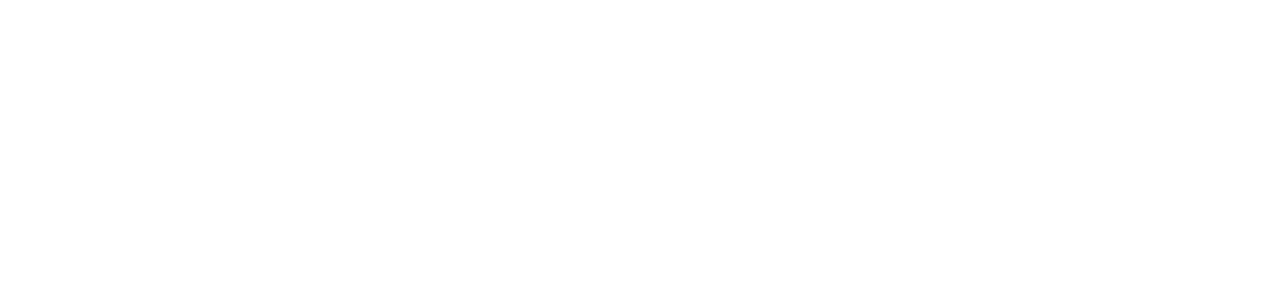
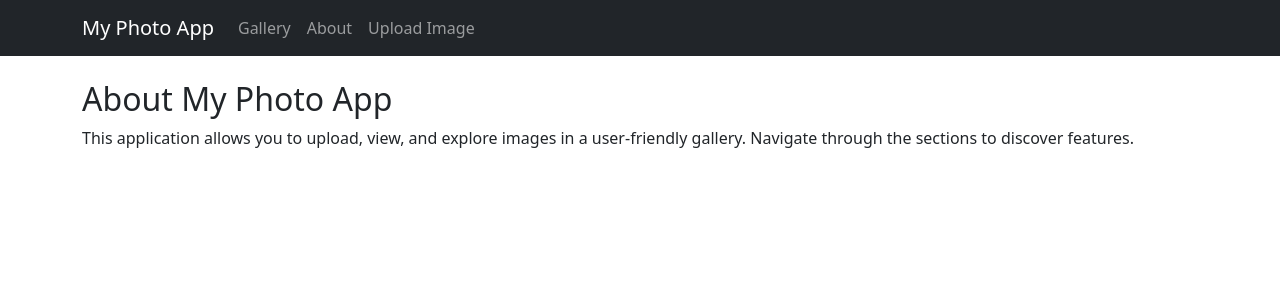
Before and after one commit to Nadav-Imergreen/eliyashauli, a React (Create React App) app: page /about in a window 1280 px wide. Before the commit this address had no page. Shown: the top 300 px of the page. Built offline with nearby package versions, Linux system fonts and the light colour scheme.

Commit message:
with Navbar

```diff
--- a/src/App.js
+++ b/src/App.js
@@ -1,20 +1,33 @@
-import './App.css';
-import UploadPhoto from './components/UploadPhoto';
-import Gallery from './components/Gallery';
-//import StoreNavbar from './components/StoreNavbar';
-import { BrowserRouter, Route, Routes } from 'react-router-dom';
+import React from "react";
+import { BrowserRouter as Router, Route, Routes } from "react-router-dom";
+import { Container, Nav, Navbar } from "react-bootstrap";
+import Gallery from "./components/Gallery";
+import UploadPhoto from "./components/UploadPhoto";
+import About from "./components/About";
 
 function App() {
     return (
-        <>
-            <BrowserRouter>
-                {/*<StoreNavbar />*/}
-                <Routes>
-                    <Route path="/" element={<Gallery />} />
-                    <Route path="/upload_photo" element={<UploadPhoto />} />
-                </Routes>
-            </BrowserRouter>
-        </>
+        <Router>
+            <Navbar bg="dark" variant="dark" expand="lg" sticky="top">
+                <Container>
+                    <Navbar.Brand href="/">My Photo App</Navbar.Brand>
+                    <Navbar.Toggle aria-controls="basic-navbar-nav" />
+                    <Navbar.Collapse id="basic-navbar-nav">
+                        <Nav className="me-auto">
+                            <Nav.Link href="/">Gallery</Nav.Link>
+                            <Nav.Link href="/about">About</Nav.Link>
+                            <Nav.Link href="/upload">Upload Image</Nav.Link>
+                        </Nav>
+                    </Navbar.Collapse>
+                </Container>
+            </Navbar>
+
+            <Routes>
+                <Route path="/" element={<Gallery />} />
+                <Route path="/about" element={<About />} />
+                <Route path="/upload" element={<UploadPhoto />} />
+            </Routes>
+        </Router>
     );
 }
 
--- /dev/null
+++ b/src/components/About.js
@@ -0,0 +1,16 @@
+import React from "react";
+import { Container } from "react-bootstrap";
+
+function About() {
+    return (
+        <Container className="mt-4">
+            <h2>About My Photo App</h2>
+            <p>
+                This application allows you to upload, view, and explore images in a user-friendly gallery.
+                Navigate through the sections to discover features.
+            </p>
+        </Container>
+    );
+}
+
+export default About;
--- a/src/components/ResulteTable.js
+++ b/src/components/ResulteTable.js
@@ -1,17 +1,69 @@
 import React from "react";
 import { Row, Col, Container } from "react-bootstrap";
 import ImageCard from "./ImageCard";
+import { Modal, Button } from "react-bootstrap";
+import { useState } from 'react';
 
 function ResultsTable({ searchResults }) {
 
+
+    const [selectedIndex, setSelectedIndex] = useState(null);
+
+    const handleSelect = (index) => {
+        setSelectedIndex(index);
+    };
+
+    const handleNext = () => {
+        if (selectedIndex < searchResults.length - 1) {
+            setSelectedIndex(selectedIndex + 1);
+        }
+    };
+
+    const handlePrevious = () => {
+        if (selectedIndex > 0) {
+            setSelectedIndex(selectedIndex - 1);
+        }
+    };
+
     return (
+       <React.Fragment >
         <Container>
             <Row xs={1} sm={2} md={3} lg={4} className="g-4">
-                {searchResults.map((image) => (
-                    <ImageCard key={image.id} image={image} />
+                    {searchResults.map((image, index) => (
+                        <div onClick={() => handleSelect(index)}>
+                            <ImageCard key={image.id} image={image} />
+                        </div>
                 ))}
             </Row>
-        </Container>
+            </Container>
+
+        {/* Modal for Detailed View */ }
+    {
+        selectedIndex !== null && (
+            <Modal show={true} onHide={() => setSelectedIndex(null)} centered>
+                <Modal.Header closeButton>
+                    <Modal.Title>{searchResults[selectedIndex].name}</Modal.Title>
+                </Modal.Header>
+                <Modal.Body>
+                    <img
+                        src={searchResults[selectedIndex].url}
+                        alt={searchResults[selectedIndex].name || "Image"}
+                        style={{ width: "100%", height: "auto" }}
+                    />
+                    <p>{searchResults[selectedIndex].description}</p>
+                </Modal.Body>
+                <Modal.Footer>
+                    <Button variant="secondary" onClick={handlePrevious} disabled={selectedIndex === 0}>
+                        Previous
+                    </Button>
+                    <Button variant="secondary" onClick={handleNext} disabled={selectedIndex === searchResults.length - 1}>
+                        Next
+                    </Button>
+                </Modal.Footer>
+            </Modal>
+        )
+            }
+        </React.Fragment>
     );
 }
 
--- a/src/components/imageCard.js
+++ b/src/components/imageCard.js
@@ -9,13 +9,15 @@ function ImageCard({ image }) {
                     variant="top"
                     src={image.url}
                     alt={image.name || "Image"}
-                    style={{ height: "200px", objectFit: "cover" }}
+                    style={{
+                        width: "100%",
+                        height: "auto",
+                        objectFit: "contain", // Ensures the entire image fits within the card
+                        objectPosition: "center" // Centers the image
+                    }}
                 />
                 <Card.Body>
                     <Card.Title>{image.name || "Untitled"}</Card.Title>
-                    <Card.Text>
-                        {image.description || "No description available"}
-                    </Card.Text>
                 </Card.Body>
             </Card>
         </Col>
--- a/src/services/imagesStorage.js
+++ b/src/services/imagesStorage.js
@@ -2,7 +2,6 @@
 import { getDownloadURL, ref as storageRef, uploadBytes } from "firebase/storage";
 import { db, storage } from "./config";
 import { getDocs, addDoc, collection } from "firebase/firestore";
-import { doc, updateDoc } from 'firebase/firestore';
 
 export async function uploadImageToStorage(imageFile) {
     try {
@@ -58,9 +57,6 @@ export async function getImages() {
     }
 }
 
-
-
-
 // Delete image by index
 //export async function deletePhoto(index) {
 //   // const userId = auth.currentUser.uid;
```
Also changed, not shown: src/components/Gallery.js (line endings or trailing spaces), 13 other files (tests, documents, lock files or other folders).
